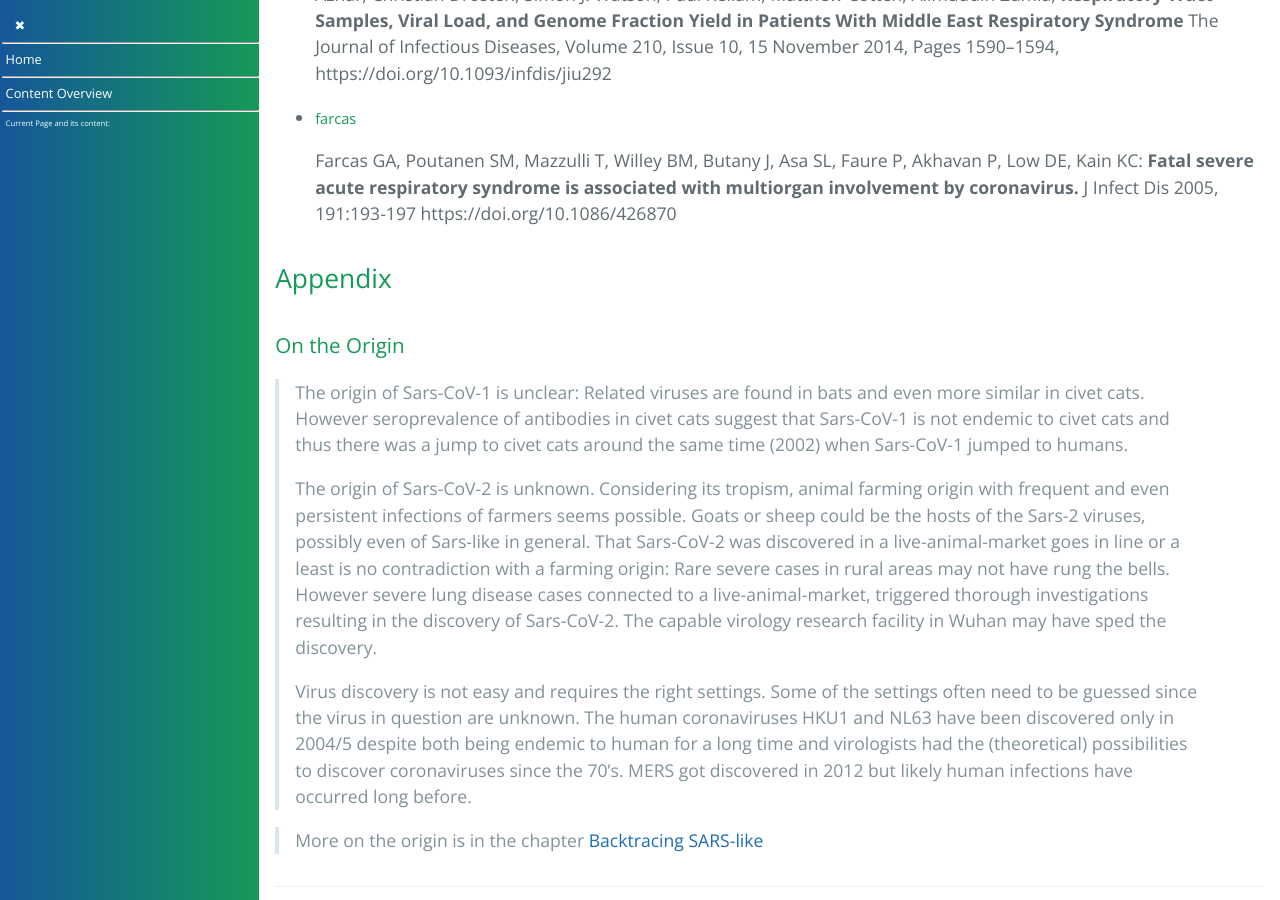
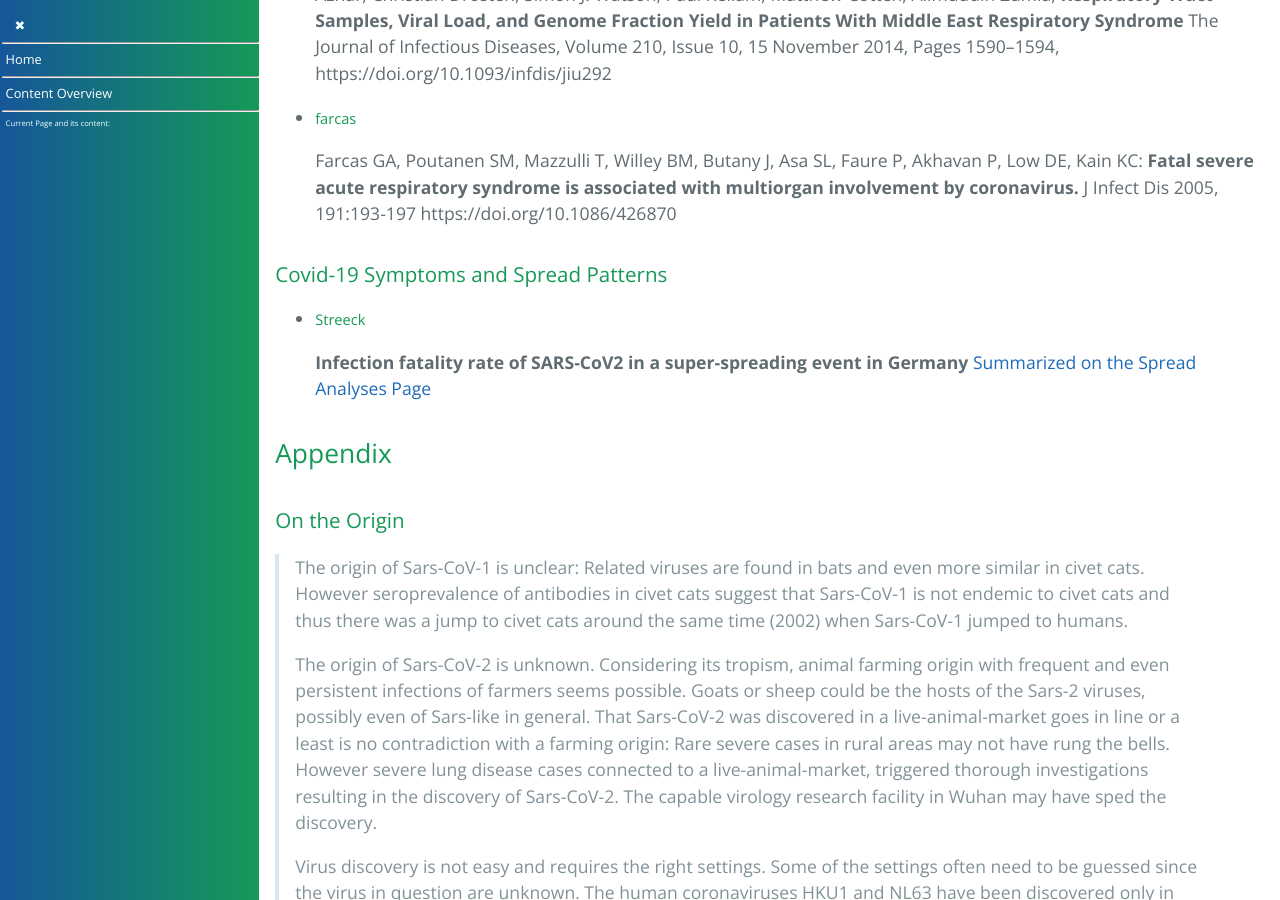
Before and after one commit to forestgrape/coronavirus, a Jekyll site: the page built from 3_medical/coronavirus_disease_patterns.md, in a window 1280 px wide and 900 px high, scrolled down 4958 px. Built offline with Jekyll 4.4.1, drawn with Linux system fonts in a browser that asks for light colours; our own code applies the rules of GitHub Pages for plain Markdown files.

Commit message:
fixed links and ref streeck

```diff
--- a/3_medical/coronavirus_disease_patterns.md
+++ b/3_medical/coronavirus_disease_patterns.md
@@ -121,6 +121,12 @@ LRI | trachea | cough  | irritation due to virions deposited| [no ACE2 cells](..
     https://doi.org/10.1086/426870
 
 
+### Covid-19 Symptoms and Spread Patterns
+
+* ##### Streeck
+  **Infection fatality rate of SARS-CoV2 in a super-spreading event in Germany**
+  [Summarized on the Spread Analyses Page](../5_epidemiological/spread_analyses.md#summary-streeck)
+
 
 ## Appendix
 ### On the Origin
@@ -130,4 +136,4 @@ LRI | trachea | cough  | irritation due to virions deposited| [no ACE2 cells](..
 >
 > Virus discovery is not easy and requires the right settings. Some of the settings often need to be guessed since the virus in question are unknown. The human coronaviruses HKU1 and NL63 have been discovered only in 2004/5 despite both being endemic to human for a long time and virologists had the (theoretical) possibilities to discover coronaviruses since the 70's. MERS got discovered in 2012 but likely human infections have occurred long before.
 
-> More on the origin is in the chapter [Backtracing SARS-like](../index.md#backtracing-sars-cov-1/2)
+> More on the origin is in the chapter [Backtracing SARS-like](../2_biological/_site/hosts_of_nidovirales.md#backtracing-sars-cov-1/2)
```
